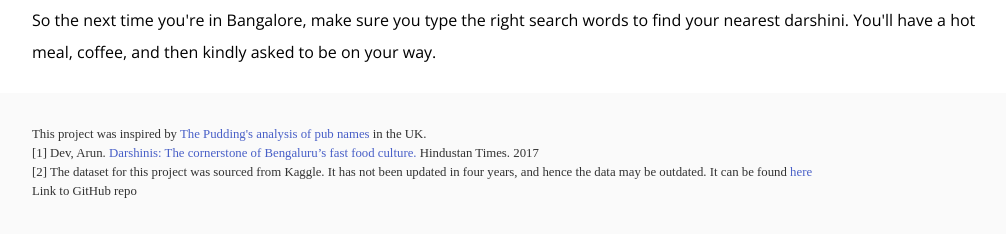
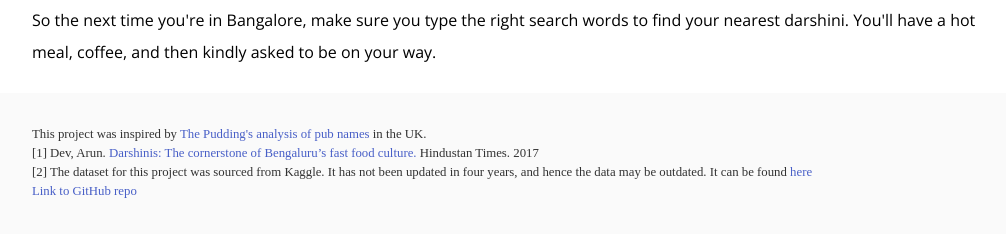
Before and after one commit to aishyv/darshini-names, a plain HTML site: page index.html in a window 1280 px wide. Shown: the part 3555-3791 px from the top of the page, without its empty margins (128-1134 px from the left). Drawn offline with nearby package versions, Linux system fonts and the light colour scheme; a web font is replaced by a local one.

Commit message:
Update index.html

```diff
--- a/index.html
+++ b/index.html
@@ -1288,7 +1288,7 @@
 
         <p id="footnote-2">[2] The dataset for this project was sourced from Kaggle. It has not been updated in four years, and hence the data may be outdated. It can be found <a href = "https://www.kaggle.com/datasets/himanshupoddar/zomato-bangalore-restaurants">here</a></p>
 
-        <p>Link to GitHub repo</p>
+        <p><a href = "https://github.com/aishyv/darshini-names">Link to GitHub repo</a></p>
 
 
     </div>
```
